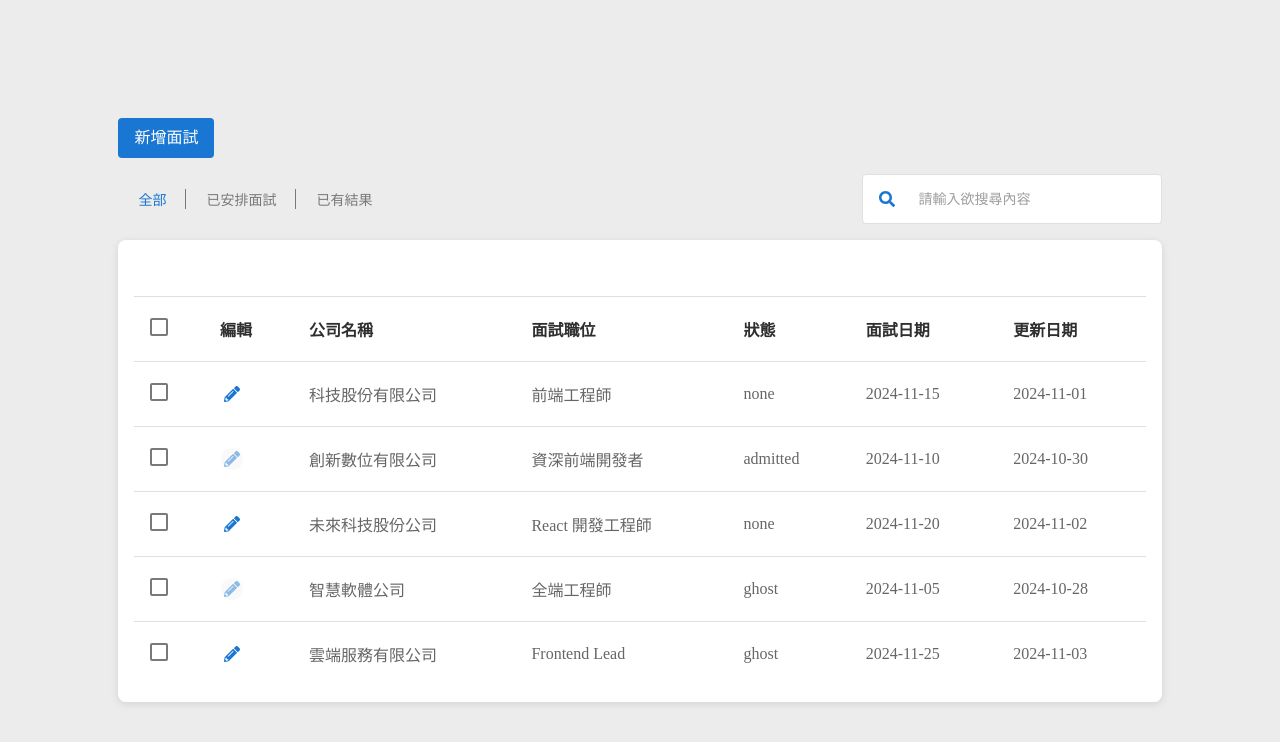
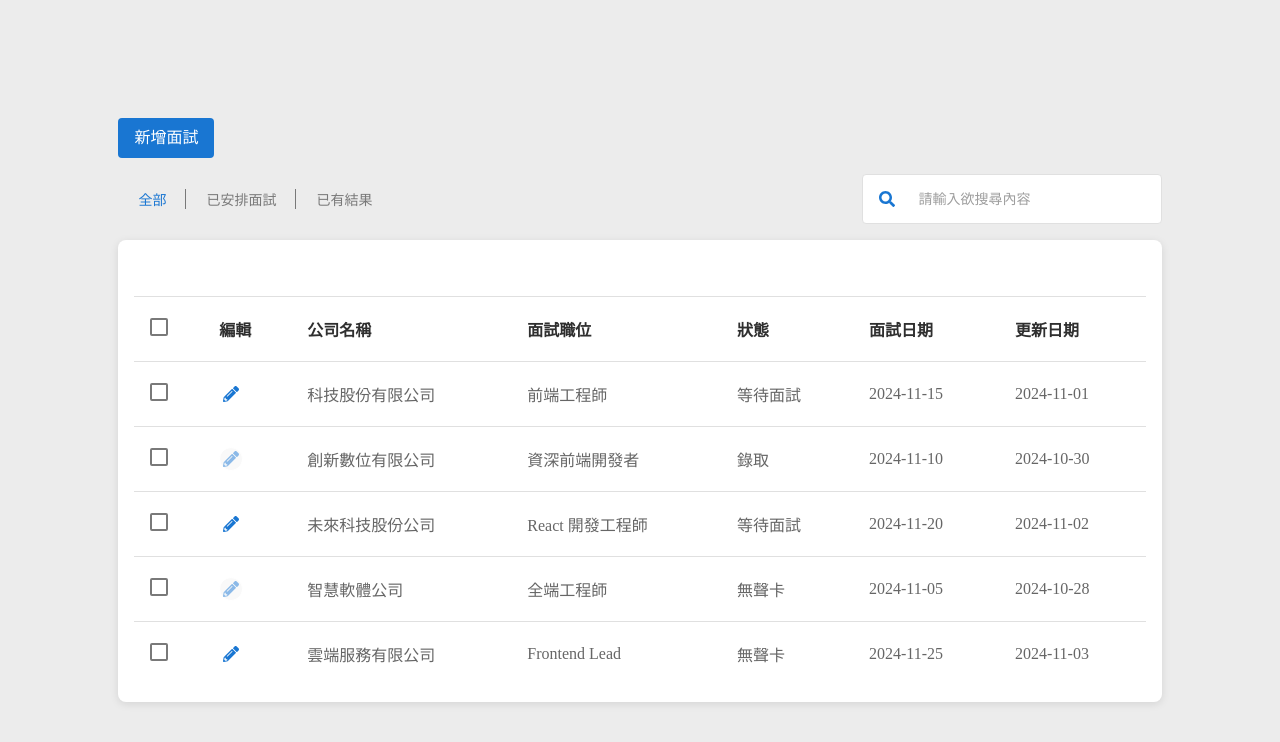
Before and after one commit to dio-chu/React-interview-todo-list, a React (Vite) app: page / in a window 1280 px wide. Shown: the top 742 px of the page. Built offline with nearby package versions, Linux system fonts and the light colour scheme.

Commit message:
chore: 修改enum和判斷

```diff
--- a/src/constants/interviewStatus.js
+++ b/src/constants/interviewStatus.js
@@ -33,7 +33,7 @@ export const INTERVIEW_RESULT_OPTIONS = [
   {
     id: "1",
     value: INTERVIEW_RESULT.NONE,
-    label: "全部",
+    label: "等待面試",
   },
   {
     id: "2",
--- a/src/pages/TodoPage.jsx
+++ b/src/pages/TodoPage.jsx
@@ -14,6 +14,7 @@ import InterviewFormModal from "./components/InterviewFormModal";
 import {
   INTERVIEW_STATUS,
   INTERVIEW_STATUS_FILTERS,
+  INTERVIEW_RESULT_OPTIONS,
 } from "../constants/interviewStatus";
 import { INTERVIEW_MODAL_MODE } from "../constants/interviewFormModal";
 
@@ -134,11 +135,10 @@ const TodoPage = () => {
       );
     }
     if (key === "status") {
-      const statusMap = {
-        [INTERVIEW_STATUS.SCHEDULED]: "已安排面試",
-        [INTERVIEW_STATUS.COMPLETED]: "已有結果",
-      };
-      return statusMap[item[key]] || item[key];
+      const statusOption = INTERVIEW_RESULT_OPTIONS.find(
+        (option) => option.value === item[key]
+      );
+      return statusOption ? statusOption.label : "未知狀態";
     }
     return item[key];
   };
--- a/src/styles/components/DSelect.scss
+++ b/src/styles/components/DSelect.scss
@@ -13,6 +13,7 @@
     background-color: transparent;
     position: relative;
     overflow: hidden;
+    white-space: nowrap;
 
     &::before {
       content: "";
```
